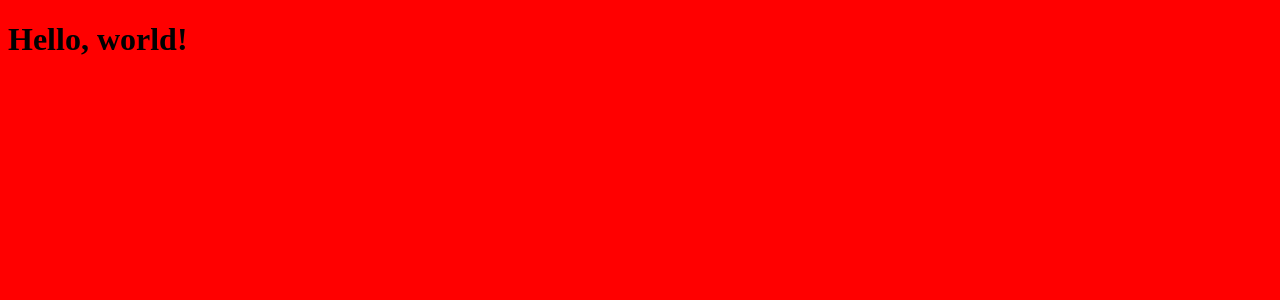
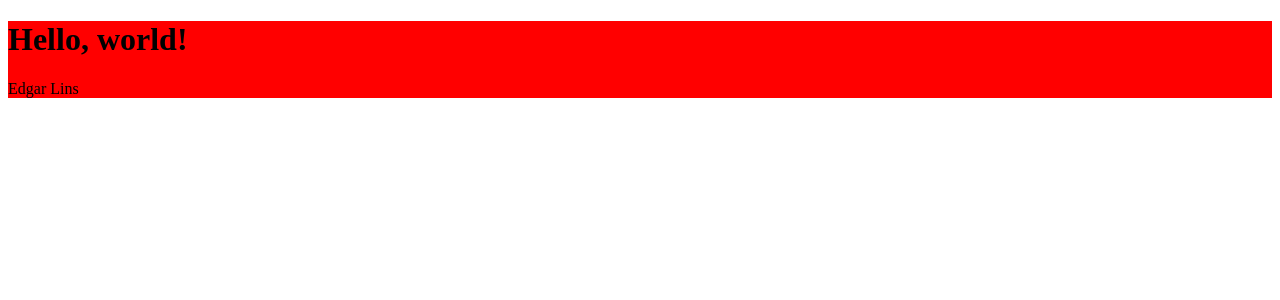
Before and after one commit to edgar-lins/rocketnotes, a React (Vite) app: page / in a window 1280 px wide. Shown: the top 300 px of the page. Built offline with nearby package versions, Linux system fonts and the light colour scheme.

Commit message:
Class: CSS in JS

```diff
--- a/package.json
+++ b/package.json
@@ -11,7 +11,8 @@
   },
   "dependencies": {
     "react": "^18.3.1",
-    "react-dom": "^18.3.1"
+    "react-dom": "^18.3.1",
+    "styled-components": "^6.1.11"
   },
   "devDependencies": {
     "@types/react": "^18.3.3",
--- a/src/pages/Details/index.jsx
+++ b/src/pages/Details/index.jsx
@@ -1,8 +1,11 @@
-import "./styles.css";
+import { Container } from './styles';
 
 export function Details() {
 
   return (
-    <h1>Hello, world!</h1>
+    <Container>
+      <h1>Hello, world!</h1>
+      <span>Edgar Lins</span>
+    </Container>
   )
 }
--- a/src/pages/Details/styles.css
+++ /dev/null
@@ -1,3 +0,0 @@
-body {
-    background: red;
-}
--- /dev/null
+++ b/src/pages/Details/styles.js
@@ -0,0 +1,5 @@
+import styled from 'styled-components';
+
+export const Container = styled.div`
+    background: red;
+`;
```
Also changed, not shown: 1 other file (tests, documents, lock files or other folders).
